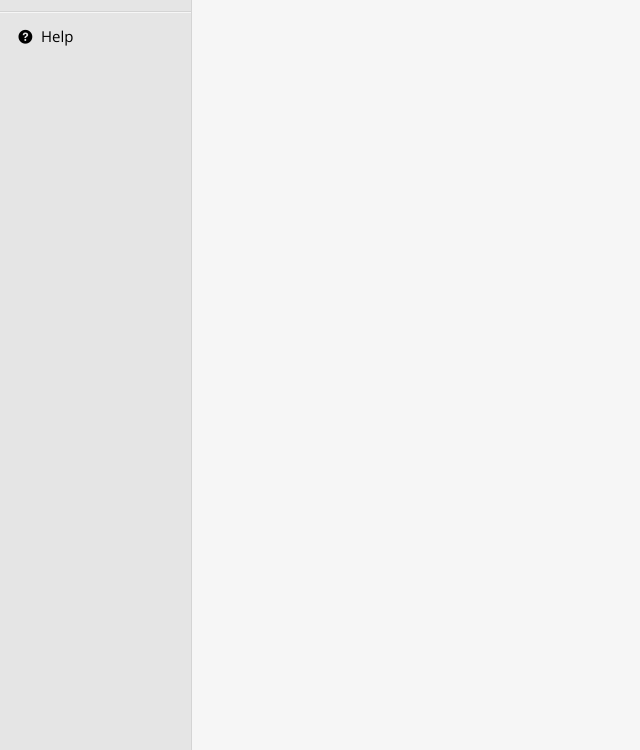
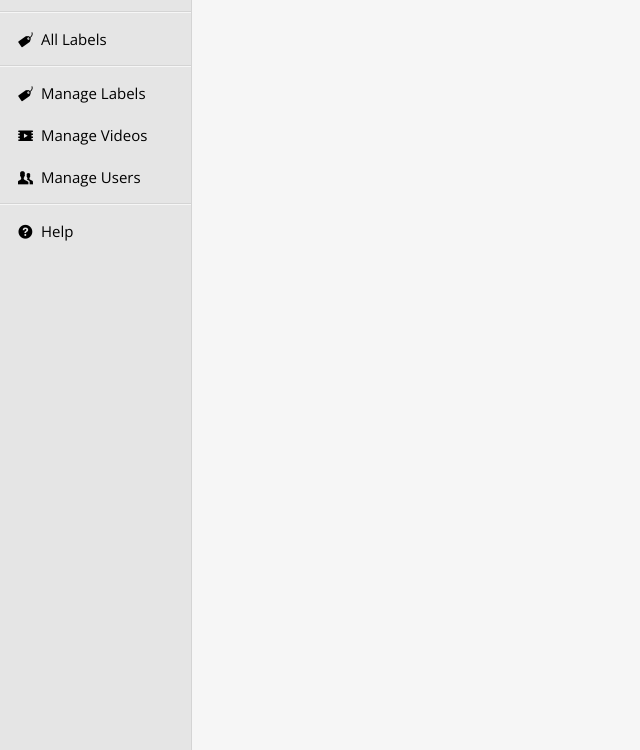
Before and after one commit to ktj4820/channel2, a Django app: page / in a window 1280 px wide. Shown: the part 50-800 px from the top of the page, without its empty margins (0-640 px from the left). Run offline with Django 3.2, Linux system fonts and the light colour scheme; the visitor is signed in with stand-in values (Sample User, id 1); data that the repository does not hold is empty; some libraries are stand-ins or nearby versions.

Commit message:
added placeholder label-list and label views, also updated nav with admin menu

```diff
--- a/channel2/core/tests.py
+++ b/channel2/core/tests.py
@@ -4,6 +4,8 @@ from django.test import TestCase
 from django.test.runner import DiscoverRunner
 from channel2 import settings
 from channel2.account.models import User
+from channel2.label.models import Label
+from channel2.video.models import Video
 
 
 def fast_set_password(self, raw_password):
@@ -42,4 +44,7 @@ class BaseTestCase(TestCase):
         self.user.set_password('password')
         self.user.save()
 
+        self.label_list = Label.objects.all()
+        self.video_list = Video.objects.all()
+
         self.client.login(email='testuser@example.com', password='password')
--- a/channel2/label/models.py
+++ b/channel2/label/models.py
@@ -18,6 +18,7 @@ class Label(models.Model):
 
     class Meta:
         db_table = 'label'
+        ordering = ('slug',)
 
     def save(self, *args, **kwargs):
         self.slug = slugify(self.name)[:100] or '-'
--- /dev/null
+++ b/channel2/label/urls.py
@@ -0,0 +1,9 @@
+from django.conf.urls import patterns, url
+from channel2.label.views import LabelView, LabelListView
+
+urlpatterns = patterns('',
+
+    url(r'^$',                                      LabelListView.as_view(), name='label.list'),
+    url(r'^(?P<id>\d+)/(?P<slug>[\w-]+)/$',         LabelView.as_view(), name='label'),
+
+)
--- a/channel2/urls.py
+++ b/channel2/urls.py
@@ -8,5 +8,6 @@ urlpatterns = patterns('',
 
     # apps
     url(r'^account/',           include('channel2.account.urls')),
+    url(r'^label/',             include('channel2.label.urls')),
 
 )
--- a/static/css/apps/nav.less
+++ b/static/css/apps/nav.less
@@ -37,7 +37,7 @@ nav > div {
 nav > div > a {
     color: #000;
     display: block;
-    padding: 6px 15px;
+    padding: 9px 15px;
 
     &.active, &:hover, &:focus {
         color: #000;
--- a/templates/_include/nav.html
+++ b/templates/_include/nav.html
@@ -2,10 +2,19 @@
 <nav>
     <div>
         {% for label in PINNED_LABELS %}
-            <a href=""><span class="icon icon-doc-text"></span>{{ label.name }}</a>
+            <a href="{% url 'label' label.id label.slug %}"><span class="icon icon-play"></span>{{ label.name }}</a>
         {% endfor %}
         <span class="nav-sep"></span>
+        <a href="{% url 'label.list' %}"><span class="icon icon-tag"></span>{% trans 'All Labels' %}</a>
+        {% if user.is_staff %}
+            <span class="nav-sep"></span>
+            <a href=""><span class="icon icon-tag"></span>{% trans 'Manage Labels' %}</a>
+            <a href=""><span class="icon icon-video"></span>{% trans 'Manage Videos' %}</a>
+            <a href=""><span class="icon icon-users"></span>{% trans 'Manage Users' %}</a>
+        {% endif %}
+        <span class="nav-sep"></span>
         <a href="#"><span class="icon icon-help-circled"></span>{% trans 'Help' %}</a>
+        <a href="#" class="max-xs"><span class="icon icon-cog"></span>{% trans 'Settings' %}</a>
         <a href="#" onclick="document.getElementById('account-logout-form').submit()" class="max-xs"><span class="icon icon-logout"></span>{% trans 'Logout' %}</a>
     </div>
 </nav>
```
Also changed, not shown: channel2/label/tests.py (+22 -0 lines), channel2/label/views.py (+23 -2 lines), static/css/app.css, templates/label/label-list.html (added), templates/label/label.html (added).
